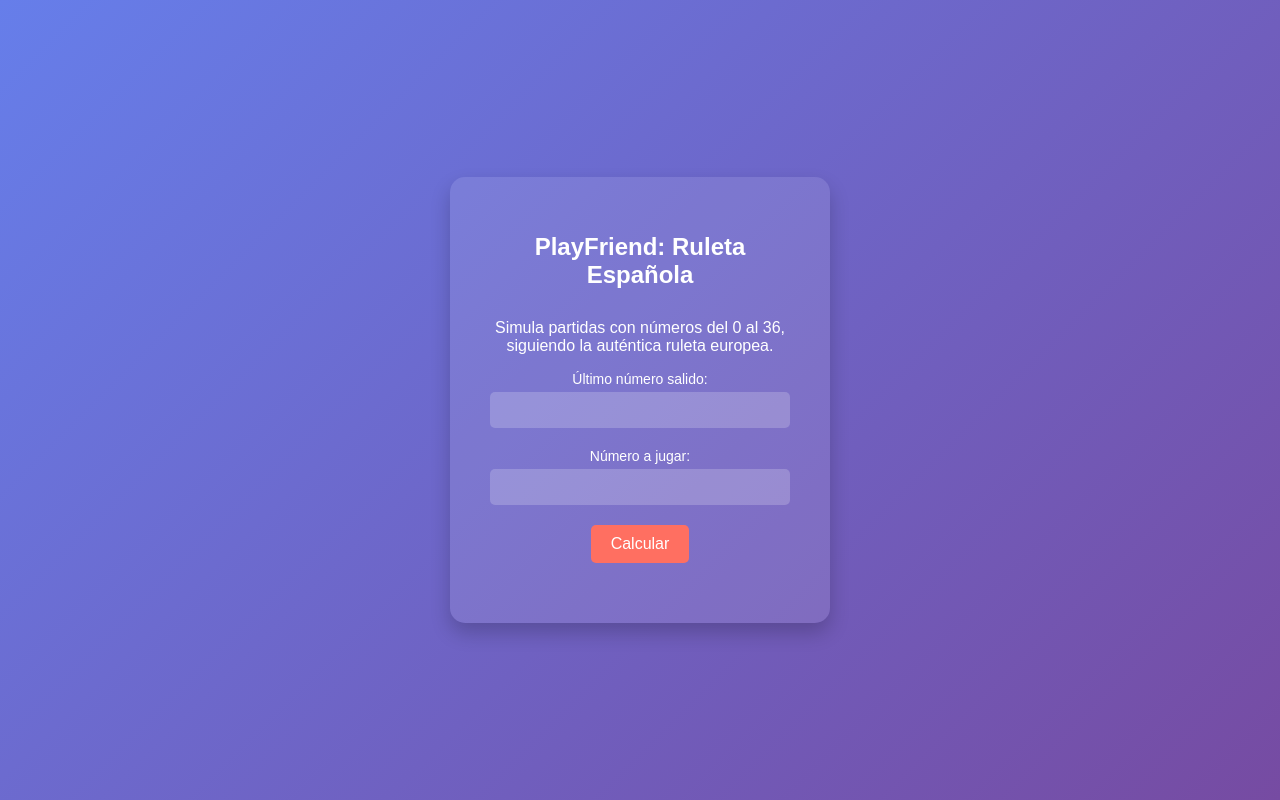
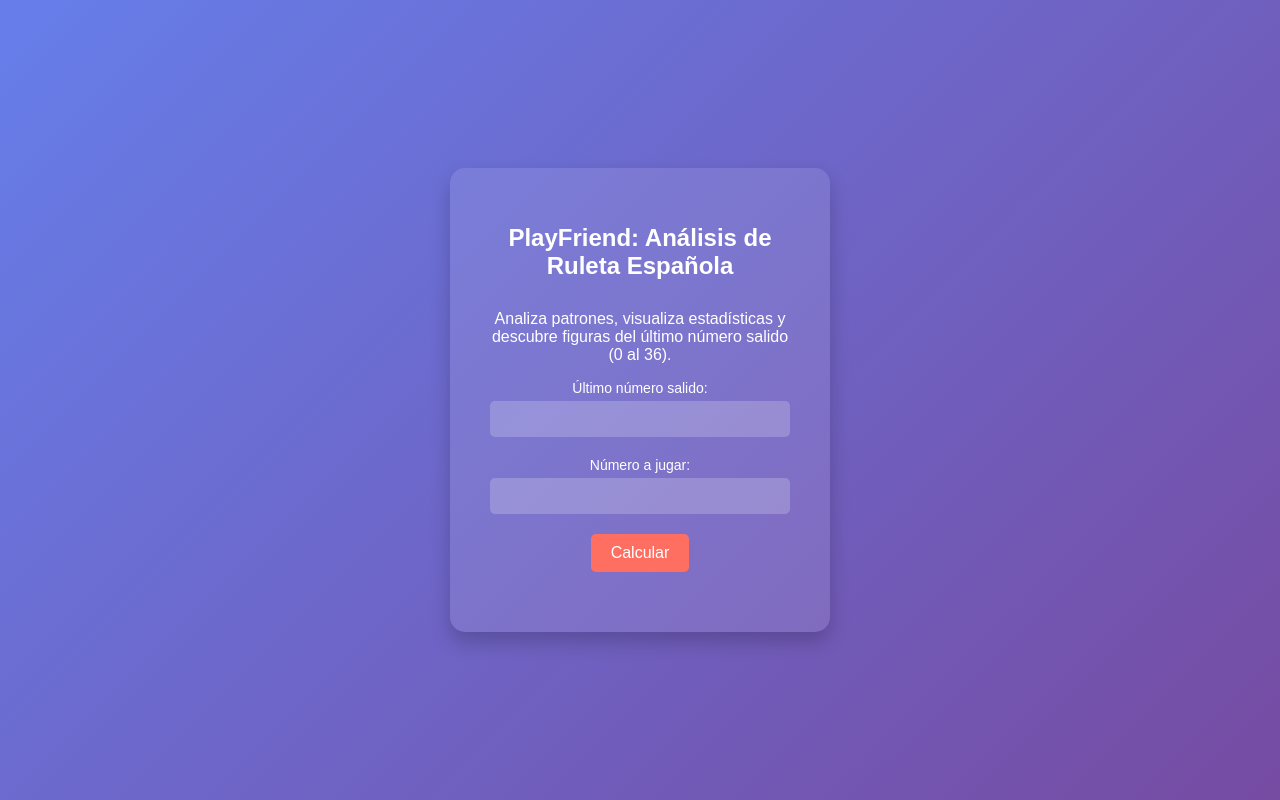
Before and after one commit to Gabinete87/PlayFriend, a plain HTML site: page index.html in a window 1280 px wide. Drawn offline with Linux system fonts and the light colour scheme.

Commit message:
Update index.html

```diff
--- a/index.html
+++ b/index.html
@@ -3,23 +3,26 @@
 <head>
     <meta charset="UTF-8">
     <meta name="viewport" content="width=device-width, initial-scale=1.0">
-    <title>Ruleta Española</title>
+    <title>Ruleta Stats</title>
     <link rel="stylesheet" href="styles.css">
 </head>
 <body>
     <div class="container">
-        <h1>PlayFriend: Ruleta Española</h1>
-        <p>Simula partidas con números del 0 al 36, siguiendo la auténtica ruleta europea.</p>
+        <h1>PlayFriend: Análisis de Ruleta Española</h1>
+        <p>Analiza patrones, visualiza estadísticas y descubre figuras del último número salido (0 al 36).</p>
 
         <div class="input-section">
             <label for="lastNumber">Último número salido:</label>
             <input type="number" id="lastNumber" min="0" max="36" required>
         </div>
+
         <div class="input-section">
             <label for="numberToPlay">Número a jugar:</label>
             <input type="number" id="numberToPlay" min="0" max="36" required>
         </div>
+
         <button onclick="calcular()">Calcular</button>
+
         <div class="result-section" id="result">
             <!-- Resultados se mostrarán aquí -->
         </div>
```
